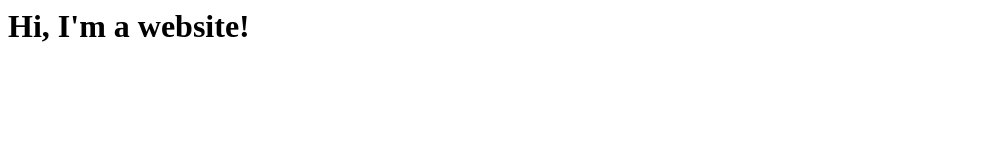
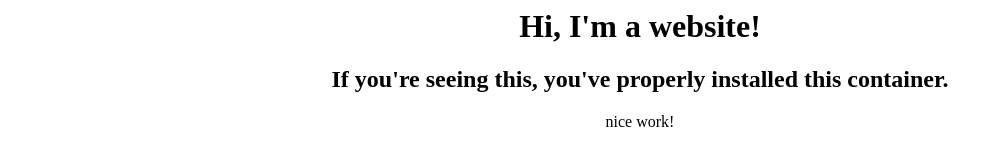
Before and after one commit to mcascone/mysite, a plain HTML site: page index.html in a window 1280 px wide. Shown: the whole page, without its empty margins (0-1003 px from the left). Drawn offline with Linux system fonts and the light colour scheme.

Commit message:
some encouraging words on the site

```diff
--- a/index.html
+++ b/index.html
@@ -1,9 +1,18 @@
 <html>
     <style>
+        h1 {
+            text-align: center;
+        }
+
+        h2 {
+            text-align: center;
+        }
     </style>
     <head>
     </head>
     <body>
         <h1>Hi, I'm a website!</h1>
+        <h2>If you're seeing this, you've properly installed this container.</h2>
+        <center>nice work!</center>
     </body>
 </html>
```
